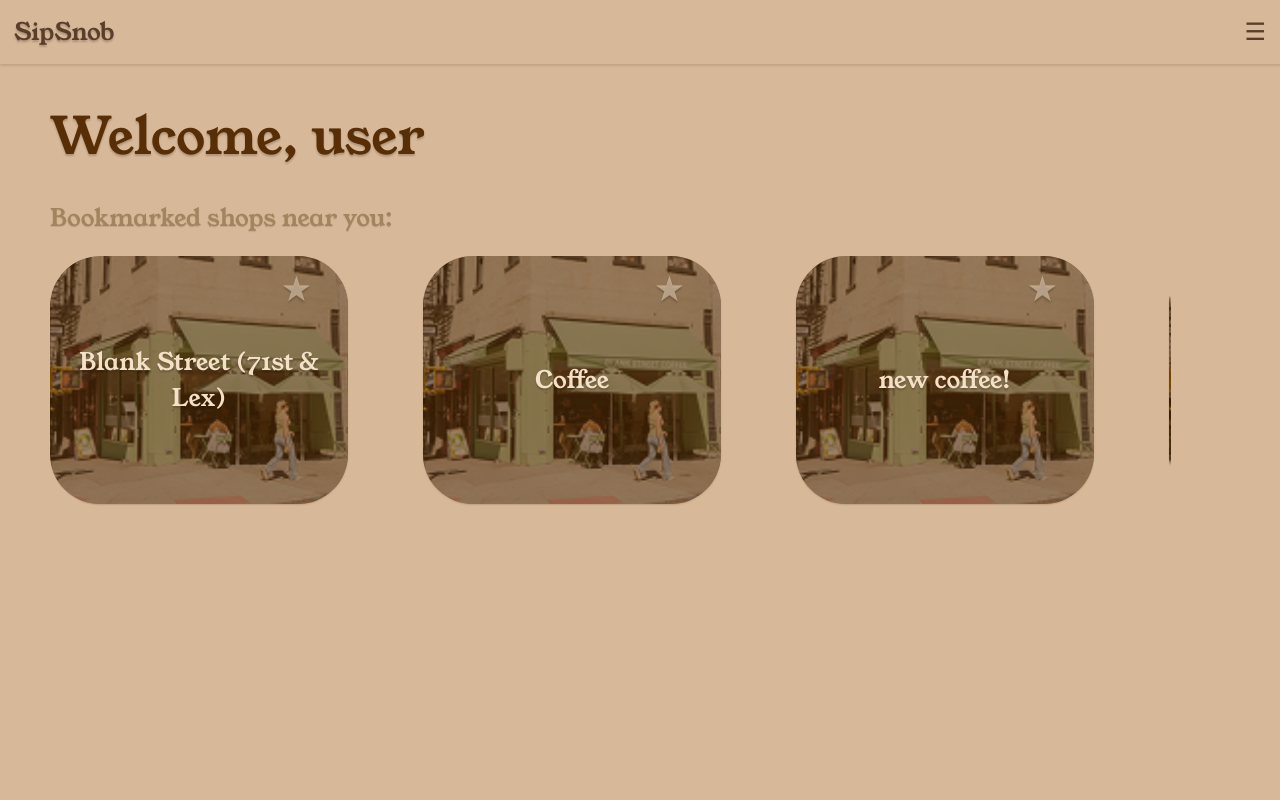
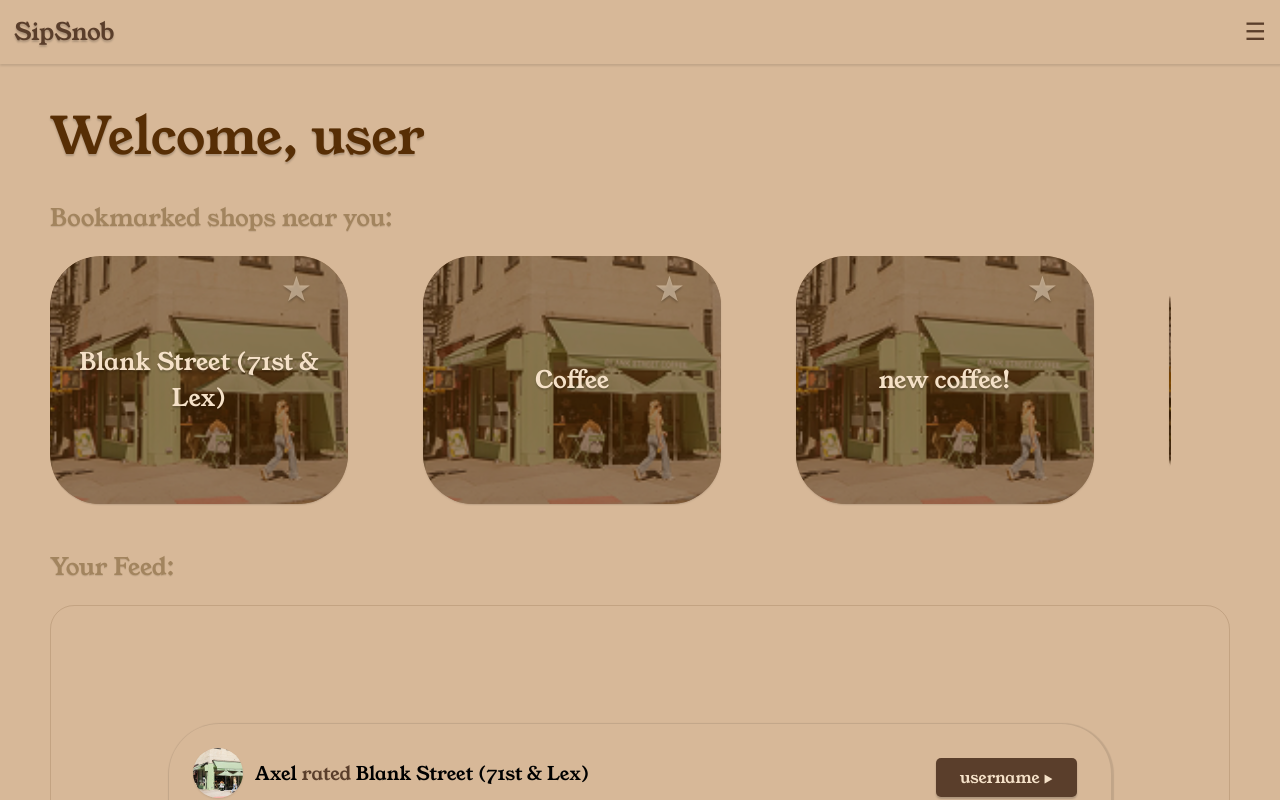
Before and after one commit to Veneloo/SipSnob, a React (Vite) app in the folder sipsnob/: page /home in a window 1280 px wide. Built offline with nearby package versions, Linux system fonts and the light colour scheme.

Commit message:
Feed Item

```diff
--- a/sipsnob/dev-dist/sw.js
+++ b/sipsnob/dev-dist/sw.js
@@ -79,7 +79,7 @@ define(['./workbox-54d0af47'], (function (workbox) { 'use strict';
    */
   workbox.precacheAndRoute([{
     "url": "index.html",
-    "revision": "0.toh1fnbd55"
+    "revision": "0.hv3anl0881"
   }], {});
   workbox.cleanupOutdatedCaches();
   workbox.registerRoute(new workbox.NavigationRoute(workbox.createHandlerBoundToURL("index.html"), {
--- a/sipsnob/src/pages/home.jsx
+++ b/sipsnob/src/pages/home.jsx
@@ -72,6 +72,187 @@ const BookmarkItem = ({bookmarkDetails}) => {
     );
 }
 
+const formatRatingDetail = (label) => {
+    {/* ratings: {
+        drinkConsistency: 8,
+        ambiance: 7,
+        waitTime: 5,
+        pricing: 6,
+        customerService: 9,
+      },
+      milkOptions: ["Oat", "Almond"],
+      foodAvailable: "Yes",
+    sugarFree: "No",*/}
+
+
+    const map = {
+        drinkConsistency: "Drink Consistency",
+        ambiance: "Ambiance",
+        waitTime: "Wait Time",
+        pricing: "Pricing",
+        customerService: "Costumer Service",
+        milkOptions: "Milk Options",
+        foodAvailable: "Food Available",
+        sugarFree: "Sugar Free"
+    }
+
+    return(map[label] || label)
+
+}
+
+
+const sampleRatings = [
+    {
+      shopName: "Blank Street (71st & Lex)",
+      user: "Axel",
+      timestamp: "2025-04-18T14:00:00",
+      ratings: {
+        drinkConsistency: 8,
+        ambiance: 7,
+        waitTime: 5,
+        pricing: 6,
+        customerService: 9,
+      },
+      milkOptions: ["Oat", "Almond"],
+      foodAvailable: "Yes",
+      sugarFree: "No",
+      comment: "Cute space! Wish there were more food options.",
+      replies: [
+        {
+          user: "Liliana",
+          timestamp: "2025-04-18T16:12:00",
+          text: "Totally agree! Their pastry section is lacking 😩",
+        },
+        {
+          user: "Hannah",
+          timestamp: "2025-04-18T18:45:00",
+          text: "They told me food is coming soon!",
+        },
+      ],
+    },
+    // more ratings...
+  ];
+
+
+ const RatingItem = ({ratingDetails}) =>{
+    if (!ratingDetails){
+        return null;
+    }
+    return(
+    <div className="review" style={{
+        height: "fit-content",
+        minWidth: "75%",
+        borderRadius: "50px",
+        padding: "24px",
+        boxShadow: " 1px 1px 1px 2px rgb(0,0,0,0.1)",
+        color: "black",
+        textAlign: "left",
+        display: "flex",
+        flexDirection: "column"
+        }}>
+
+
+        {/*User rated Shop*/}
+        <div className="row-container" style={{justifyContent: "space-between"}}>
+        {/*Left*/}
+        <div className="row-container">
+            {/*Pfp*/}
+
+            <div style={{
+                height: "50px",
+                width: "50px",
+                backgroundImage: `url(${sampleImg})`,
+                backgroundSize: "cover",
+                backgroundPosition: "center",
+                borderRadius: "100%",
+                boxShadow: "0 1px 2px rgb(0,0,0,0.1)"
+            }}
+            />
+
+            {/*User rated Shop*/}
+
+            <h3 style={{margin: "12px"}}>{ratingDetails.user}{" "} <span style={{color: "#5a3e2b"}}>rated</span>{" "}{ratingDetails.shopName}</h3>
+            </div>
+            {/*View Profile Button*/}
+
+            <button className="button" style={{right: "0", backgroundColor: "#5a3e2b", color: "rgba(245, 225, 200)"}}>username ▶</button>
+        </div>
+
+          {/*Timestamp*/}
+        <small style={{color: "#5a3e2b"}}>{new Date(ratingDetails.timestamp).toDateString()}</small>
+<div>
+        {/*Overall Rating*/}
+        <h3 style={{color: "#5a3e2b"}}>★★★☆☆</h3>
+        {/*Review*/}
+        <p style={{width: "fit-content", color: "#59290A"}}>{ratingDetails.comment}</p>
+</div>
+
+        {/*Rating Details*/}
+        <div style={{
+  display: "flex",
+  flexWrap: "wrap",
+  gap: "10px",
+  marginTop: "12px"
+}}>
+  {Object.entries(ratingDetails.ratings).map(([label, rating]) => (
+    <span key={label} className="rating-detail">
+      {formatRatingDetail(label)}: {rating}/10
+    </span>
+  ))}
+</div>
+{/*Extras */}
+<div style={{
+  display: "flex",
+  flexWrap: "wrap",
+  gap: "10px",
+  marginTop: "12px"
+}}>
+    <div className="rating-detail" style={{backgroundColor: "rgba(245, 225, 200)"}}>
+        Food Available: {ratingDetails.foodAvailable}
+    </div>
+    <div className="rating-detail" style={{backgroundColor: "rgba(245, 225, 200)"}}>
+        Sugar Free: {ratingDetails.sugarFree}
+    </div>
+    <div  className="rating-detail" style={{backgroundColor: "rgba(245, 225, 200)"}}>
+    Milk Options: {ratingDetails.milkOptions.join(", " || "None")}
+</div>
+</div>
+
+        {/*Leave a comment button*/}
+        <div className="row-container">
+        <button className="button" style={{right: "0", backgroundColor: "rgb(117, 82, 39)", color: "rgba(245, 225, 200)"}}> Shop Details</button>
+
+        <button className="button" style={{width: "fit-content", backgroundColor: "#5a3e2b", color: "rgba(245, 225, 200)"}}>Leave a comment</button>
+</div>
+
+        {/*Comments*/}
+
+
+
+
+        </div>
+    );
+
+
+}
+
+const CommentItem = ({commentDetails}) =>{
+    if (!commentDetails){
+        return null;
+    }
+    return(
+        <div>
+            {/*User */}
+            {/*PFP and name */}
+            {/*view profile */}
+
+            {/*comment */}
+
+            {/*reply button */}
+        </div>
+    )
+}
+
 const HomePage = () =>{
     return (
 
@@ -120,13 +301,23 @@ const HomePage = () =>{
 
     {/*Feed*/}
 
-    {/*Feed*/}
+
+    <h2 style={{    textAlign: "left",
+            color: "#A2845E",
+            textShadow: "0 1px 1px rgb(0,0,0,0.1)"}}> Your Feed: </h2>
+
+        {/*Feed*/}
+
+        <div className="feed">
+        {sampleRatings.map((rating,index) => (
+            <RatingItem key={index} ratingDetails={rating}/>
+        ))}
 
 
         </div>
 
+    </div>
     )
-
 };
 
 export default HomePage;
--- a/sipsnob/src/pages/pages.css
+++ b/sipsnob/src/pages/pages.css
@@ -8,6 +8,7 @@
   display: flex;
   flex-direction: column;
   text-align: center;
+  overflow-x: scroll;
 }
 
 .button {
@@ -63,3 +64,33 @@
 .settings-menu:hover{
   transform: translateX(0%);
 }
+
+.feed{
+  display: flex;
+  flex-wrap: wrap;
+  height: fit-content;
+  padding: 10%;
+  border: 1px ridge #623f1d2c;
+  border-radius: 24px;
+}
+
+.review{
+  display: flex;
+  flex-wrap: wrap;
+  box-shadow: 0px 0px 5px rgba(0, 0, 0, 0.2);
+
+}
+
+.comment{
+  background-color: #A2845E;
+
+
+}
+
+.rating-detail{
+  background-color: rgba(245, 225, 200,0.5);
+  padding: 6px 12px;
+  border-radius: 20px;
+  color: #5a3e2b;
+  border: 1px solid #8B5E3C;
+}
--- a/sipsnob/src/pages/settings.jsx
+++ b/sipsnob/src/pages/settings.jsx
@@ -25,12 +25,12 @@ const FriendItem = ({friendDetails}) => {
             height: "fit-content",
             alignItems: "center",
             flexWrap: "wrap",
-            margin: "12px",
+            margin: "24px",
             justifyContent: "space-between"
 
         }}>
             {/*Profile Picture*/}
-        <div className="row-container">
+        <div className="row-container" style={{}}>
             <div style={{
                 height: "80px",
                 width: "80px",
@@ -41,8 +41,8 @@ const FriendItem = ({friendDetails}) => {
                 boxShadow: "0 1px 2px rgb(0,0,0,0.1)"
             }}/>
 
-            <div className="column-container" style={{lineHeight: "0.1",
-            flexWrap: "wrap", marginInline: "5%"}}>
+            <div className="column-container" style={{
+            flexWrap: "wrap"}}>
             {/*Name*/}
             <p style={{fontWeight: "bolder"}}>{friendDetails.name}</p>
 
@@ -266,7 +266,7 @@ const Settings = () => {
 
         {/*Bookmark History*/}
 
-        <div id="BookmarkHistory" style={{
+        <div id="ReviewHistory" style={{
             backgroundColor: "rgba(245, 225, 200, 0.5)",
             padding: "5%",
             borderRadius: "24px",
```
